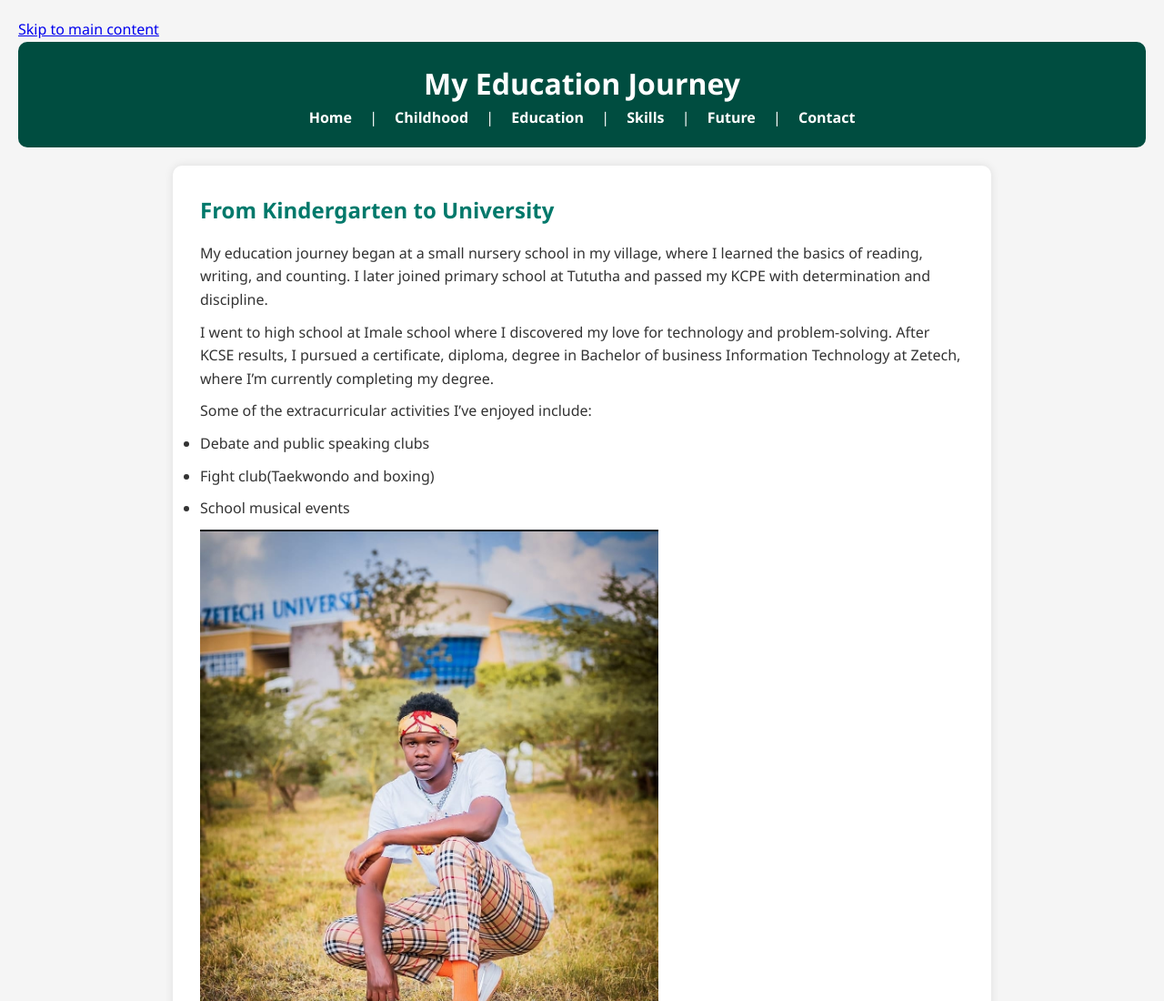
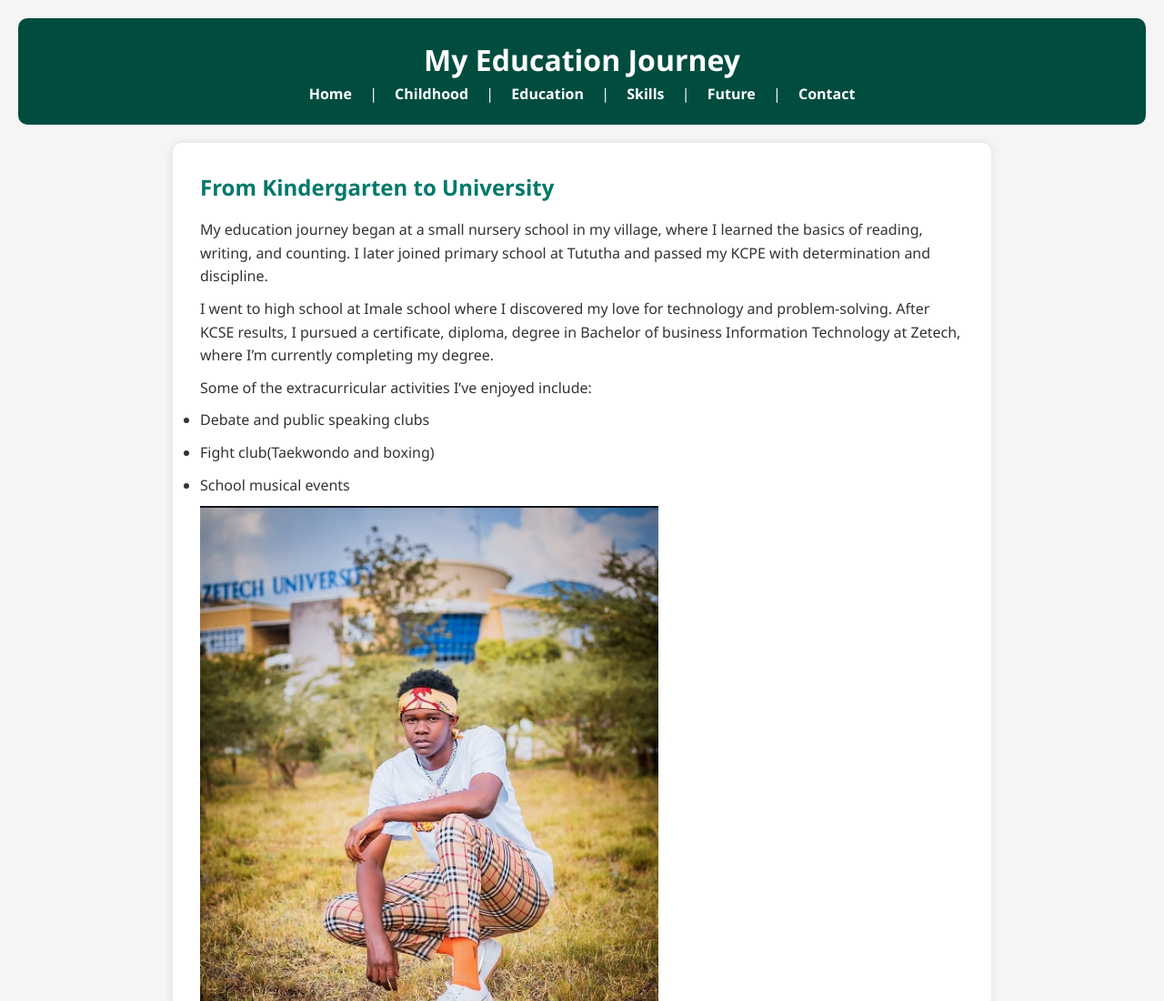
Before and after one commit to RyanBnd/My-life, a plain HTML site: page education.html in a window 1280 px wide. Shown: the top 1100 px of the page at 91% size. Drawn offline with Linux system fonts and the light colour scheme.

Commit message:
Update education.html

```diff
--- a/education.html
+++ b/education.html
@@ -5,7 +5,7 @@
   <title>Education - My Personal Journey</title>
   <link rel="stylesheet" href="style.css">
 </head>
-  <a href="#maincontent" class="skip-link">Skip to main content</a>
+
 <body>
 
   <header>
```
